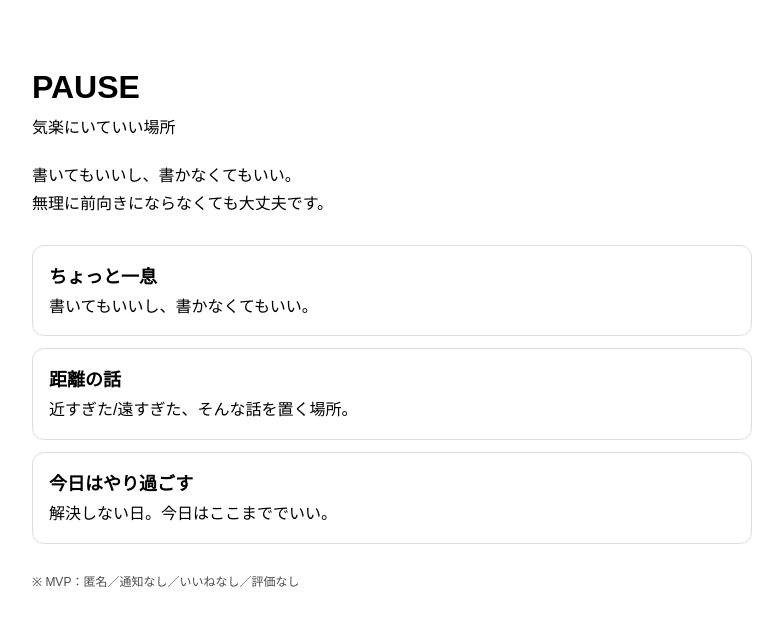
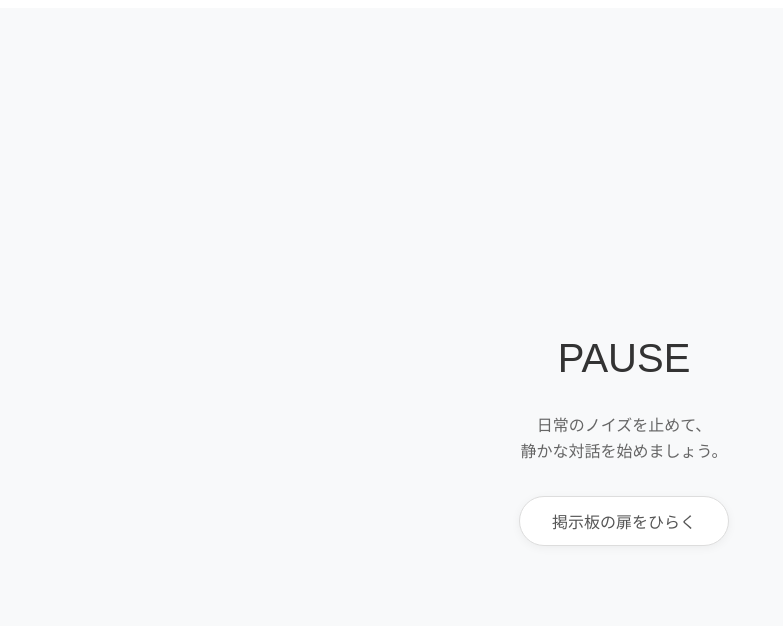
Before and after one commit to kan0601g-maker/pause-pwa, a Next.js app: page / in a window 1280 px wide. Shown: the top 626 px of the page, without its empty margins (16-799 px from the left). Built offline with nearby package versions, Linux system fonts and the light colour scheme.

Commit message:
Update page.js

```diff
--- a/app/page.js
+++ b/app/page.js
@@ -1,46 +1,58 @@
-export default function Home() {
-  const rooms = [
-    { title: "ちょっと一息", desc: "書いてもいいし、書かなくてもいい。" },
-    { title: "距離の話", desc: "近すぎた/遠すぎた、そんな話を置く場所。" },
-    { title: "今日はやり過ごす", desc: "解決しない日。今日はここまででいい。" },
-  ];
+import Link from 'next/link';
 
+export default function EntryPage() {
   return (
-    <main style={{ padding: 40, fontFamily: "sans-serif", maxWidth: 720 }}>
-      <h1 style={{ marginBottom: 8 }}>PAUSE</h1>
-      <p style={{ marginTop: 0, marginBottom: 24 }}>気楽にいていい場所</p>
+    <main style={{
+      minHeight: '100vh',
+      display: 'flex',
+      flexDirection: 'column',
+      alignItems: 'center',
+      justifyContent: 'center',
+      backgroundColor: '#f8f9fa', // 穏やかな薄いグレー
+      color: '#333',
+      fontFamily: 'sans-serif',
+      padding: '20px'
+    }}>
+      {/* タイトル */}
+      <h1 style={{ fontSize: '2.5rem', marginBottom: '1rem', fontWeight: '300' }}>
+        PAUSE
+      </h1>
 
-      <p style={{ lineHeight: 1.7, marginBottom: 28 }}>
-        書いてもいいし、書かなくてもいい。<br />
-        無理に前向きにならなくても大丈夫です。
-      </p>
+      {/* メインコンテンツ（ここが出ない問題を解消） */}
+      <div style={{
+        textAlign: 'center',
+        opacity: 1, // 確実に見えるように
+        transform: 'none',
+        animation: 'fadeIn 1.5s ease-in'
+      }}>
+        <p style={{ marginBottom: '2rem', color: '#666', lineHeight: '1.6' }}>
+          日常のノイズを止めて、<br />
+          静かな対話を始めましょう。
+        </p>
 
-      <div style={{ display: "grid", gap: 12 }}>
-        {rooms.map((r) => (
-          <a
-            key={r.title}
-            href="#"
-            onClick={(e) => e.preventDefault()}
-            style={{
-              display: "block",
-              padding: 16,
-              border: "1px solid #ddd",
-              borderRadius: 12,
-              textDecoration: "none",
-              color: "inherit",
-            }}
-          >
-            <div style={{ fontSize: 18, fontWeight: 700, marginBottom: 6 }}>
-              {r.title}
-            </div>
-            <div style={{ lineHeight: 1.6 }}>{r.desc}</div>
-          </a>
-        ))}
+        {/* 掲示板へのリンクボタン */}
+        <Link href="/board" style={{
+          display: 'inline-block',
+          padding: '12px 32px',
+          backgroundColor: '#fff',
+          color: '#555',
+          textDecoration: 'none',
+          borderRadius: '30px',
+          border: '1px solid #ddd',
+          boxShadow: '0 2px 10px rgba(0,0,0,0.05)',
+          transition: 'all 0.3s ease'
+        }}>
+          掲示板の扉をひらく
+        </Link>
       </div>
 
-      <p style={{ marginTop: 28, fontSize: 12, opacity: 0.7 }}>
-        ※ MVP：匿名／通知なし／いいねなし／評価なし
-      </p>
+      {/* 簡易フェードインアニメーションの定義 */}
+      <style dangerouslySetInnerHTML={{ __html: `
+        @keyframes fadeIn {
+          from { opacity: 0; translateY(10px); }
+          to { opacity: 1; translateY(0); }
+        }
+      `}} />
     </main>
   );
 }
```
